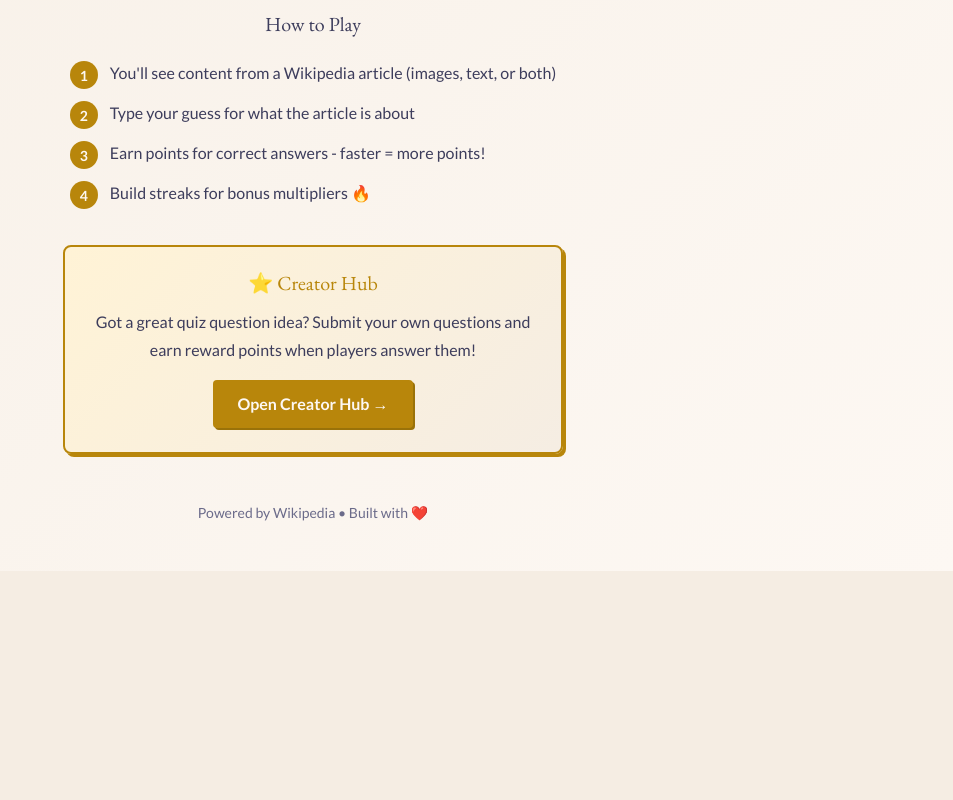
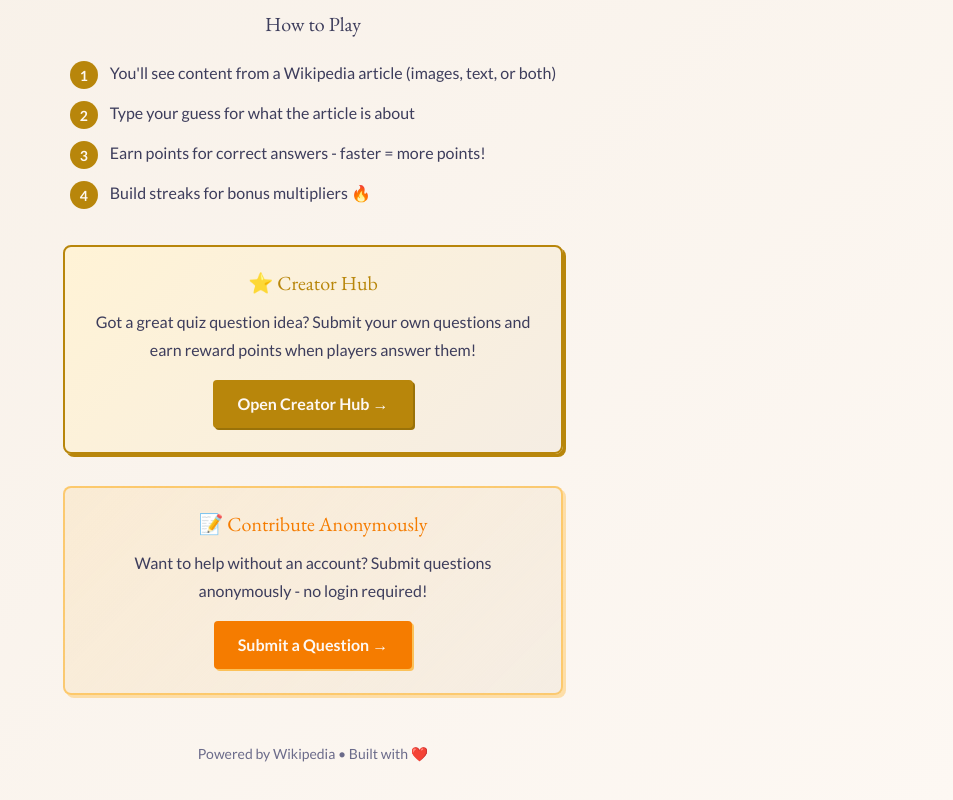
Before and after one commit to spliffrider/Wiki-guesser, a Next.js app: page / in a window 1280 px wide. Shown: the part 873-1673 px from the top of the page, without its empty margins (327-1280 px from the left). Before the commit the page ends 1444 px from the top, so only its background shows below. Built offline with nearby package versions, Linux system fonts and the light colour scheme; no server answers.

Commit message:
feat(ugc): add anonymous contribution link to home page
- Add discoverable section for anonymous submissions
- Orange-themed styling to differentiate from Creator Hub
- Positioned below Creator Hub on home page

```diff
--- a/src/app/page.module.css
+++ b/src/app/page.module.css
@@ -249,6 +249,46 @@
   box-shadow: 4px 4px 0 var(--color-primary-hover);
 }
 
+.anonymousContribute {
+  max-width: 500px;
+  text-align: center;
+  background: linear-gradient(135deg, rgba(255, 165, 0, 0.1) 0%, var(--color-bg-secondary) 100%);
+  border: 2px solid rgba(255, 165, 0, 0.5);
+  border-radius: var(--border-radius-md);
+  padding: var(--space-6);
+  box-shadow: 3px 3px 0 rgba(255, 165, 0, 0.3);
+}
+
+.anonymousTitle {
+  font-family: var(--font-serif);
+  font-size: var(--text-xl);
+  color: var(--color-warning, #ff9800);
+  margin: 0 0 var(--space-3);
+}
+
+.anonymousDescription {
+  color: var(--color-text-secondary);
+  margin: 0 0 var(--space-4);
+  line-height: var(--line-height-relaxed);
+}
+
+.anonymousLink {
+  display: inline-block;
+  padding: var(--space-3) var(--space-6);
+  background: var(--color-warning, #ff9800);
+  color: var(--color-text-inverse);
+  text-decoration: none;
+  font-weight: var(--font-weight-bold);
+  border-radius: var(--border-radius-sm);
+  transition: all var(--transition-base);
+  box-shadow: 2px 2px 0 rgba(255, 165, 0, 0.6);
+}
+
+.anonymousLink:hover {
+  transform: translate(-2px, -2px);
+  box-shadow: 4px 4px 0 rgba(255, 165, 0, 0.6);
+}
+
 .curatedSection {
   margin-top: var(--space-6);
   padding-top: var(--space-6);
--- a/src/app/page.tsx
+++ b/src/app/page.tsx
@@ -149,6 +149,16 @@ export default function HomePage() {
             Open Creator Hub →
           </a>
         </div>
+
+        <div className={styles.anonymousContribute}>
+          <h3 className={styles.anonymousTitle}>📝 Contribute Anonymously</h3>
+          <p className={styles.anonymousDescription}>
+            Want to help without an account? Submit questions anonymously - no login required!
+          </p>
+          <a href="/submit-anonymous" className={styles.anonymousLink}>
+            Submit a Question →
+          </a>
+        </div>
       </main>
 
       <footer className={styles.footer}>
--- a/src/components/layout/RewardStar.module.css
+++ b/src/components/layout/RewardStar.module.css
@@ -1,3 +1,33 @@
+.container {
+    display: flex;
+    align-items: center;
+    gap: var(--space-2);
+}
+
+.debugButton {
+    padding: var(--space-1) var(--space-2);
+    background: linear-gradient(135deg, #10b981 0%, #059669 100%);
+    border: 1px solid #047857;
+    border-radius: var(--border-radius-sm);
+    color: white;
+    font-size: var(--text-xs);
+    font-weight: var(--font-weight-bold);
+    cursor: pointer;
+    transition: all var(--transition-fast);
+    box-shadow: 0 1px 3px rgba(0, 0, 0, 0.2);
+}
+
+.debugButton:hover:not(:disabled) {
+    background: linear-gradient(135deg, #059669 0%, #047857 100%);
+    transform: translateY(-1px);
+    box-shadow: 0 2px 6px rgba(16, 185, 129, 0.4);
+}
+
+.debugButton:disabled {
+    opacity: 0.5;
+    cursor: not-allowed;
+}
+
 .rewardStar {
     display: flex;
     align-items: center;
--- a/src/components/layout/RewardStar.tsx
+++ b/src/components/layout/RewardStar.tsx
@@ -4,12 +4,15 @@
 import { useState, useEffect } from 'react';
 import Link from 'next/link';
 import { useAuth } from '@/contexts/AuthContext';
+import { getSupabaseClient } from '@/lib/supabase';
 import styles from './RewardStar.module.css';
 
 export function RewardStar() {
-    const { profile } = useAuth();
+    const { profile, user } = useAuth();
     const [points, setPoints] = useState(profile?.reward_points || 0);
     const [animate, setAnimate] = useState(false);
+    const [isAdding, setIsAdding] = useState(false);
+    const supabase = getSupabaseClient();
 
     useEffect(() => {
         if (profile?.reward_points !== undefined && profile.reward_points !== points) {
@@ -21,13 +24,51 @@ export function RewardStar() {
         }
     }, [profile?.reward_points, points]);
 
+    const handleAddTokens = async (e: React.MouseEvent) => {
+        e.preventDefault();
+        e.stopPropagation();
+
+        if (!user || isAdding) return;
+
+        setIsAdding(true);
+        try {
+            const { error } = await supabase.rpc('award_points', {
+                p_user_id: user.id,
+                p_reward_type: 'achievement',
+                p_points: 1000,
+                p_description: 'Debug: Added 1000 tokens'
+            });
+
+            if (error) {
+                console.error('Error adding tokens:', error);
+            } else {
+                // Force refresh the profile to update the UI
+                window.location.reload();
+            }
+        } catch (err) {
+            console.error('Failed to add tokens:', err);
+        } finally {
+            setIsAdding(false);
+        }
+    };
+
     if (!profile) return null;
 
     return (
-        <Link href="/submit" className={styles.rewardStar} title="Submit your own questions and earn rewards!">
-            <span className={`${styles.star} ${animate ? styles.bump : ''}`}>⭐</span>
-            <span className={styles.label}>Creator Hub</span>
-            <span className={styles.points}>{points.toLocaleString()}</span>
-        </Link>
+        <div className={styles.container}>
+            <Link href="/submit" className={styles.rewardStar} title="Submit your own questions and earn rewards!">
+                <span className={`${styles.star} ${animate ? styles.bump : ''}`}>⭐</span>
+                <span className={styles.label}>Creator Hub</span>
+                <span className={styles.points}>{points.toLocaleString()}</span>
+            </Link>
+            <button
+                onClick={handleAddTokens}
+                className={styles.debugButton}
+                disabled={isAdding}
+                title="Add 1000 tokens (testing)"
+            >
+                {isAdding ? '...' : '+1k'}
+            </button>
+        </div>
     );
 }
```
